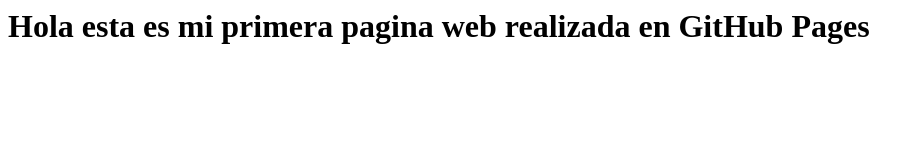
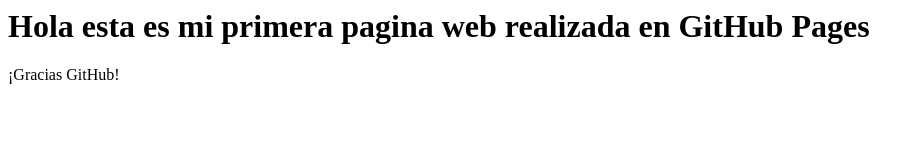
Before and after one commit to hectorsaldana/myfirstrepository, a plain HTML site: page index.html in a window 1280 px wide. Shown: the whole page, without its empty margins (0-924 px from the left). Drawn offline with Linux system fonts and the light colour scheme.

Commit message:
Update index.html

```diff
--- a/index.html
+++ b/index.html
@@ -1,3 +1,4 @@
 <html>
 <h1> Hola esta es mi primera pagina web realizada en GitHub Pages </h1>
+<p>¡Gracias GitHub!</p>
 </html>
```
